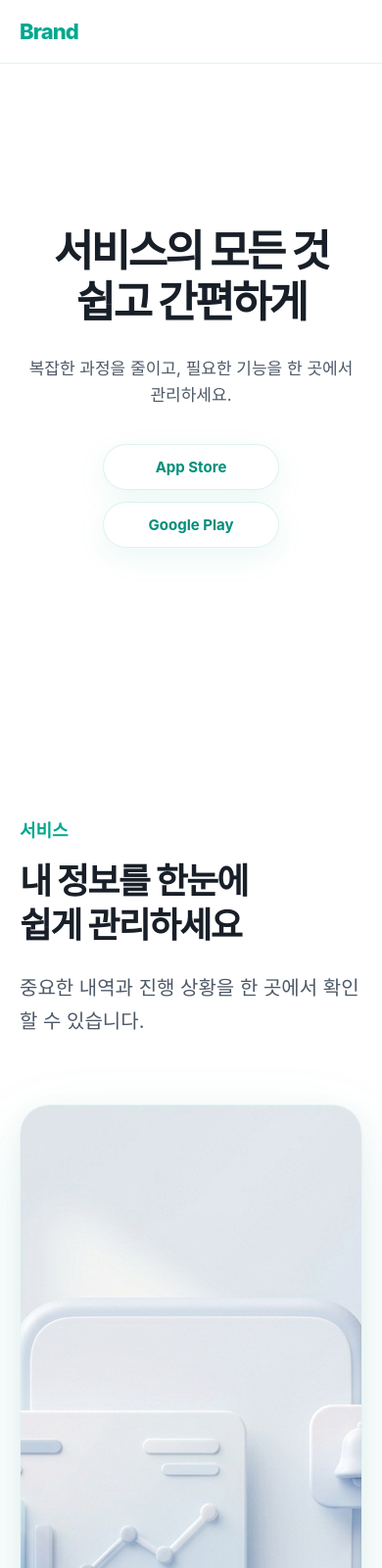
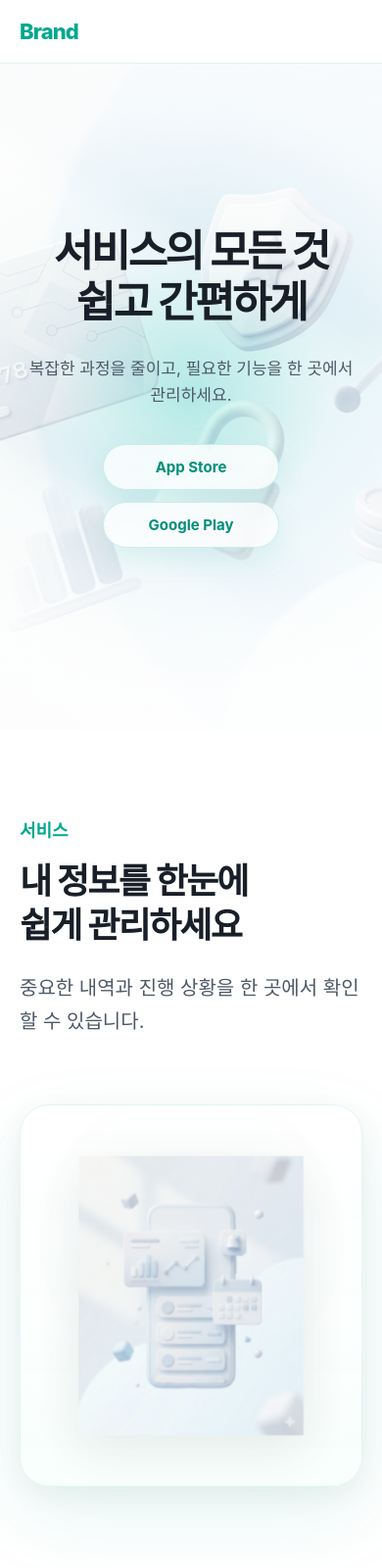
Before and after one commit to chagpts/gaon, a plain HTML site: page index/index.html in a window 390 px wide. Shown: the top 1600 px of the page at 98% size. Drawn offline with Linux system fonts and the light colour scheme.

Commit message:
Update style.css

```diff
--- a/index/style.css
+++ b/index/style.css
@@ -28,13 +28,11 @@ a {
   margin: 0 auto;
 }
 
-/* Header */
-
 .header {
   position: sticky;
   top: 0;
   z-index: 10;
-  background: rgba(255, 255, 255, 0.84);
+  background: rgba(255, 255, 255, 0.86);
   backdrop-filter: blur(18px);
   border-bottom: 1px solid var(--line);
 }
@@ -64,40 +62,38 @@ a {
   color: var(--mint);
 }
 
-/* 첫 번째 화면 */
+/* 첫 번째 이미지 배경 */
 
 .hero {
   position: relative;
   min-height: 760px;
-  padding: 150px 0 180px;
+  padding: 150px 0 170px;
   text-align: center;
-  overflow: hidden;
   display: flex;
   align-items: center;
-}
+  overflow: hidden;
 
-.hero-bg {
-  position: absolute;
-  inset: 0;
   background:
     linear-gradient(
       180deg,
-      rgba(255, 255, 255, 0.78) 0%,
-      rgba(244, 255, 251, 0.72) 42%,
-      rgba(255, 255, 255, 0.88) 100%
+      rgba(255, 255, 255, 0.58) 0%,
+      rgba(244, 255, 251, 0.48) 45%,
+      rgba(255, 255, 255, 0.72) 100%
     ),
-    radial-gradient(circle at 50% 44%, rgba(0, 194, 168, 0.2), transparent 38%),
     url("./hero-placeholder.png") center center / cover no-repeat;
-  transform: scale(1.02);
 }
 
-.hero-bg::after {
+.hero::before {
   content: "";
   position: absolute;
   inset: 0;
-  background:
-    radial-gradient(circle at 50% 45%, rgba(255, 255, 255, 0.18), transparent 34%),
-    linear-gradient(180deg, transparent 0%, rgba(255, 255, 255, 0.58) 100%);
+  background: radial-gradient(
+    circle at center,
+    rgba(0, 194, 168, 0.22),
+    rgba(255, 255, 255, 0.1) 36%,
+    rgba(255, 255, 255, 0.72) 78%
+  );
+  pointer-events: none;
 }
 
 .hero-content {
@@ -129,12 +125,12 @@ a {
 .store-button {
   padding: 13px 20px;
   border-radius: 999px;
-  background: rgba(255, 255, 255, 0.72);
+  background: rgba(255, 255, 255, 0.76);
   color: var(--mint-dark);
   font-size: 15px;
   font-weight: 700;
-  border: 1px solid rgba(0, 168, 143, 0.14);
-  box-shadow: 0 10px 30px rgba(0, 168, 143, 0.08);
+  border: 1px solid rgba(0, 168, 143, 0.18);
+  box-shadow: 0 10px 30px rgba(0, 168, 143, 0.1);
   backdrop-filter: blur(10px);
 }
 
@@ -142,8 +138,6 @@ a {
   background: var(--mint);
   color: #ffffff;
 }
-
-/* Sections */
 
 .section {
   padding: 140px 0;
@@ -209,14 +203,14 @@ a {
     0 8px 28px rgba(25, 31, 40, 0.05);
 }
 
-.scroll-image {
-  width: 76%;
-  max-width: 96%;
+.mockup img {
+  width: 82%;
+  max-width: 98%;
   display: block;
-  transform: scale(0.86);
-  opacity: 0.85;
-  transition: transform 0.12s linear, opacity 0.12s linear;
-  filter: drop-shadow(0 18px 34px rgba(25, 31, 40, 0.1));
+  transform: scale(0.75);
+  opacity: 0.75;
+  transition: transform 0.08s linear, opacity 0.08s linear;
+  filter: drop-shadow(0 18px 34px rgba(25, 31, 40, 0.12));
   will-change: transform, opacity;
 }
 
@@ -225,12 +219,9 @@ a {
   max-width: 760px;
 }
 
-/* Footer */
-
 .footer {
   padding: 64px 0;
-  background:
-    linear-gradient(180deg, #ffffff 0%, #f2fffb 100%);
+  background: linear-gradient(180deg, #ffffff 0%, #f2fffb 100%);
   border-top: 1px solid rgba(0, 168, 143, 0.1);
   color: #6b7684;
 }
@@ -256,8 +247,6 @@ a {
   color: var(--mint);
 }
 
-/* Mobile */
-
 @media (max-width: 768px) {
   .nav nav {
     display: none;
@@ -266,6 +255,7 @@ a {
   .hero {
     min-height: 680px;
     padding: 120px 0 140px;
+    background-position: center center;
   }
 
   .hero h1 {
@@ -303,8 +293,8 @@ a {
     border-radius: 30px;
   }
 
-  .scroll-image {
-    width: 86%;
+  .mockup img {
+    width: 88%;
   }
 
   .footer-grid {
```
